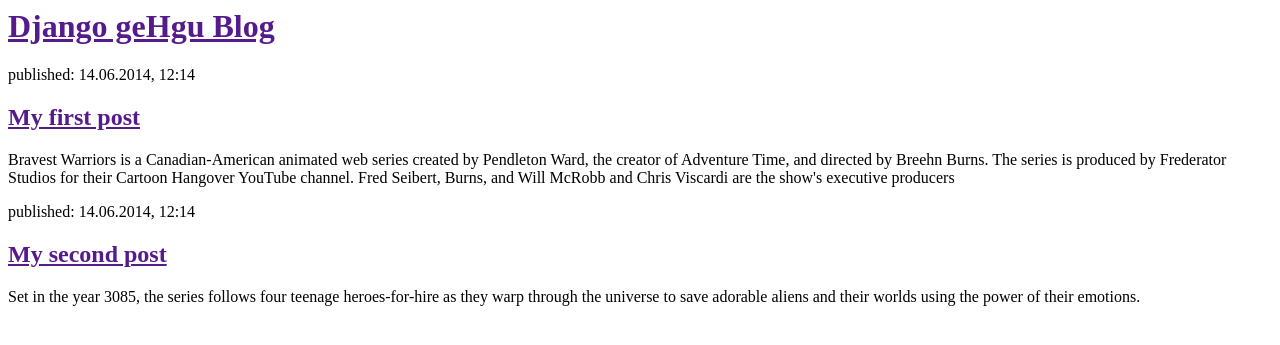
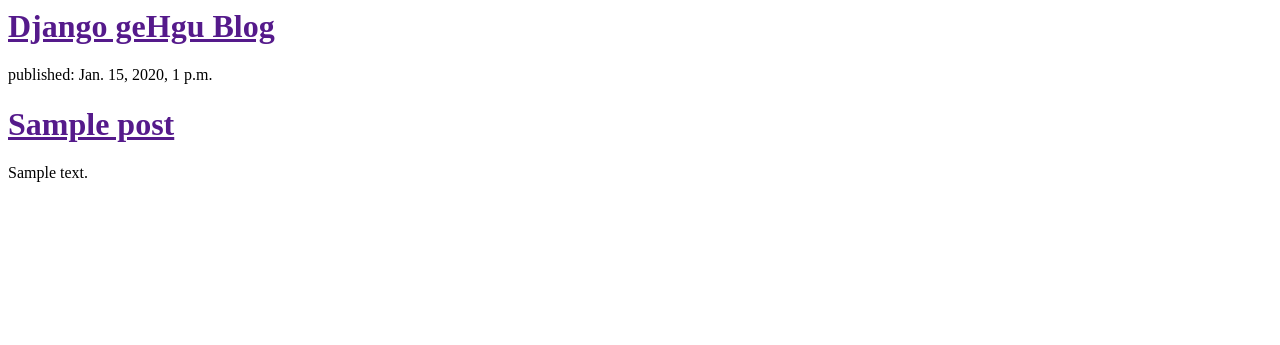
Before and after one commit to geHgu99/my-first-blog, a Django app: template blog/templates/blog/post_list.html in a window 1280 px wide. Shown: the top 345 px of the page. Run offline with Django 3.2, Linux system fonts and the light colour scheme; the template is opened without the code that fills it: values that come from a table or form of the project are taken from there, others are empty; tables that the repository leaves empty hold one stand-in row (values such as "Sample post").

Commit message:
Modified templates to display posts from database.

```diff
--- a/blog/templates/blog/post_list.html
+++ b/blog/templates/blog/post_list.html
@@ -7,16 +7,12 @@
                 <h1><a href="">Django geHgu Blog</a></h1>
             </div>
 
-            <div>
-                <p>published: 14.06.2014, 12:14</p>
-                <h2><a href="">My first post</a></h2>
-                <p>Bravest Warriors is a Canadian-American animated web series created by Pendleton Ward, the creator of Adventure Time, and directed by Breehn Burns. The series is produced by Frederator Studios for their Cartoon Hangover YouTube channel. Fred Seibert, Burns, and Will McRobb and Chris Viscardi are the show's executive producers</p>
-            </div>
-
-            <div>
-                <p>published: 14.06.2014, 12:14</p>
-                <h2><a href="">My second post</a></h2>
-                <p>Set in the year 3085, the series follows four teenage heroes-for-hire as they warp through the universe to save adorable aliens and their worlds using the power of their emotions.</p>
-            </div>
+	         {% for post in posts %}
+		        <div>
+		            <p>published: {{ post.published_date }}</p>
+		            <h1><a href="">{{ post.title }}</a></h1>
+		            <p>{{ post.text|linebreaksbr }}</p>
+		        </div>
+	    	{% endfor %}
         </body>
     </html>
--- a/blog/views.py
+++ b/blog/views.py
@@ -1,4 +1,7 @@
 from django.shortcuts import render
+from django.utils import timezone
+from .models import Post
 
 def post_list(request):
-    return render(request, 'blog/post_list.html', {})
+    posts = Post.objects.filter(published_date__lte=timezone.now()).order_by('published_date')
+    return render(request, 'blog/post_list.html', {'posts': posts})
```
